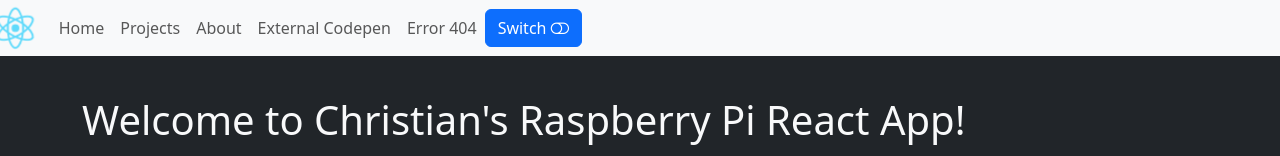
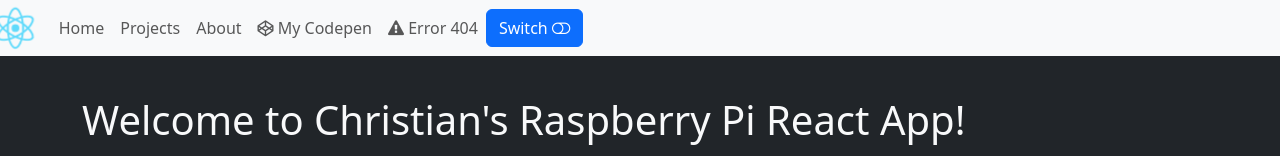
Before and after one commit to ccaltabiano86/react-express-server, a React (Create React App) app in the folder client/: page / in a window 1280 px wide. Shown: the top 156 px of the page. Built offline with nearby package versions, Linux system fonts and the light colour scheme.

Commit message:
Update Navigation.js

```diff
--- a/client/src/components/Navigation.js
+++ b/client/src/components/Navigation.js
@@ -53,27 +53,33 @@ function Navigation(props) {
             name: 'Projects',
             submenu: [{
                 link: '/projects/react-project',
-                name: 'React JS Project'
+                name: 'React JS Project',
+                icon: 'fa fa-rocket'
             },
             {
                 link: '/projects/grid-project',
-                name: 'Grid Project'
+                name: 'Grid Project',
+                icon: 'fa fa-picture-o'
             },
             {
                 link: '/projects/api-project',
-                name: 'React API Project'
+                name: 'React API Project',
+                icon: 'fa fa-list-alt'
             },
             {
                 link: '/projects/list',
-                name: 'Express API Project'
+                name: 'Express API Project',
+                icon: 'fa fa-cog'
             },
             {
                 link: '/projects/blogs-project',
-                name: 'MySQL Blogs Project'
+                name: 'MySQL Blogs Project',
+                icon: 'fa fa-database'
             },
             {
                 link: '/projects/wordpress-project',
-                name: 'WordPress API Project'
+                name: 'WordPress API Project',
+                icon: 'fa fa-cubes'
             },
             {
                 link: '/projects/json-api-project',
@@ -97,29 +103,35 @@ function Navigation(props) {
         },
         {
             link: 'https://codepen.io/ccaltabiano86',
-            name: 'External Codepen',
+            name: 'My Codepen',
+            icon: 'fa fa-codepen',
             submenu: []
         },
         {
             link: '/blahblah',
             name: 'Error 404',
+            icon: 'fa fa-warning',
             submenu: []
         }
     ];
 
 
-    const listItems = menuLinks.map((menuLink, idx) => {
+    const listItems = menuLinks.map((menuItem, idx) => {
         return(
             <li className="nav-item" key={idx}>
-                <a className="nav-link" href={menuLink.link}>{menuLink.name}</a>
+                <a className="nav-link" href={menuItem.link}>
+                    {((menuItem.icon) ? <i className={menuItem.icon} aria-hidden="true"></i> : '')}
+                    {' '}
+                    {menuItem.name}
+                </a>
                 <ul className="dropdown-menu">
-                    {menuLink.submenu.map((submenuItem, i) => {
+                    {menuItem.submenu.map((submenuItem, i) => {
                         return(
                             <li key={i} className="dropdown-item">
                                 <a className="nav-link" href={submenuItem.link}>
+                                    {((submenuItem.icon) ? <i className={submenuItem.icon} aria-hidden="true"></i> : '')}
+                                    {' '}
                                     {submenuItem.name}
-                                    {' '}
-                                    {((submenuItem.icon) ? <i className={submenuItem.icon} aria-hidden="true"></i> : '')}
                                     </a>
                                 </li>
                         )
```
